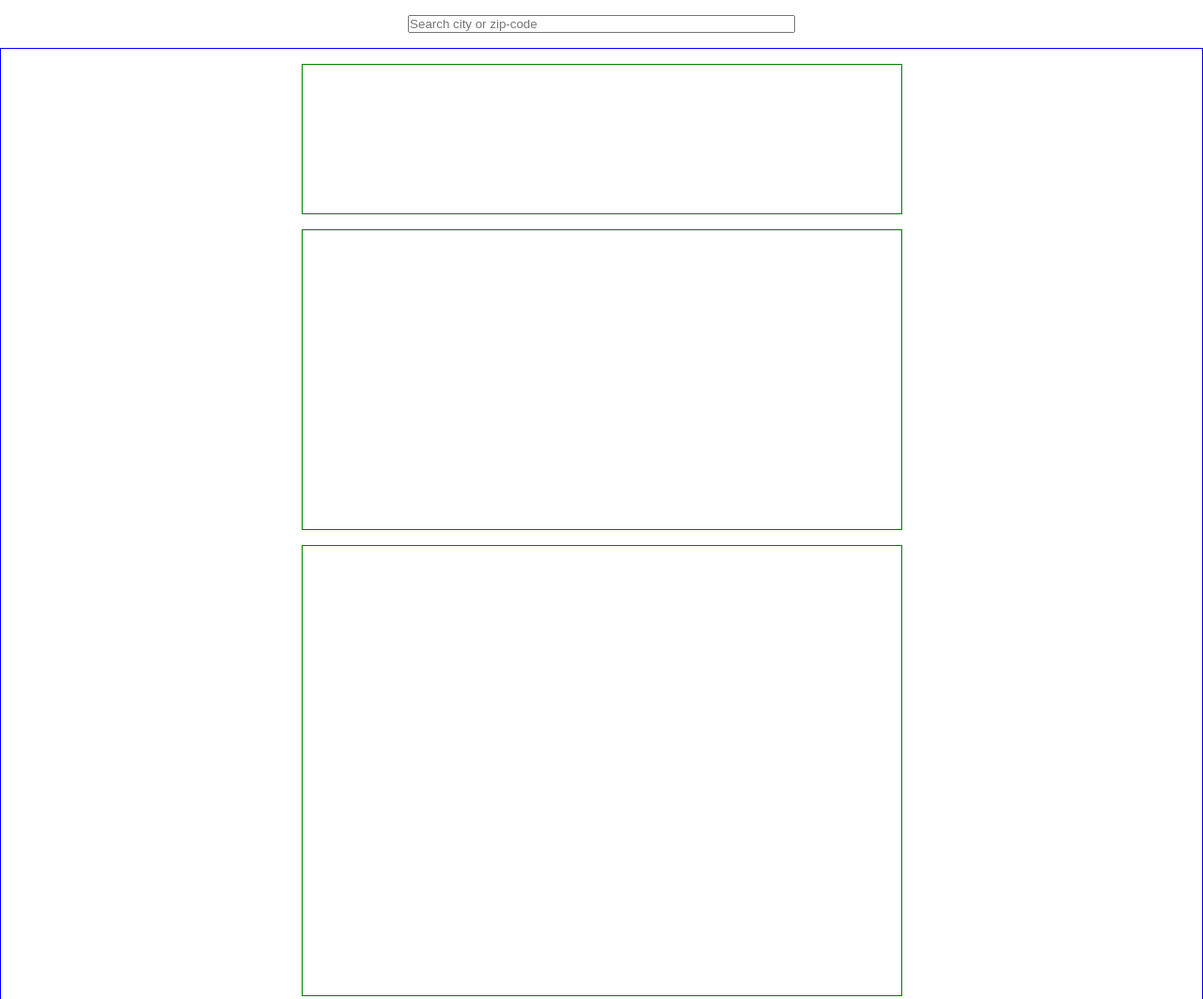
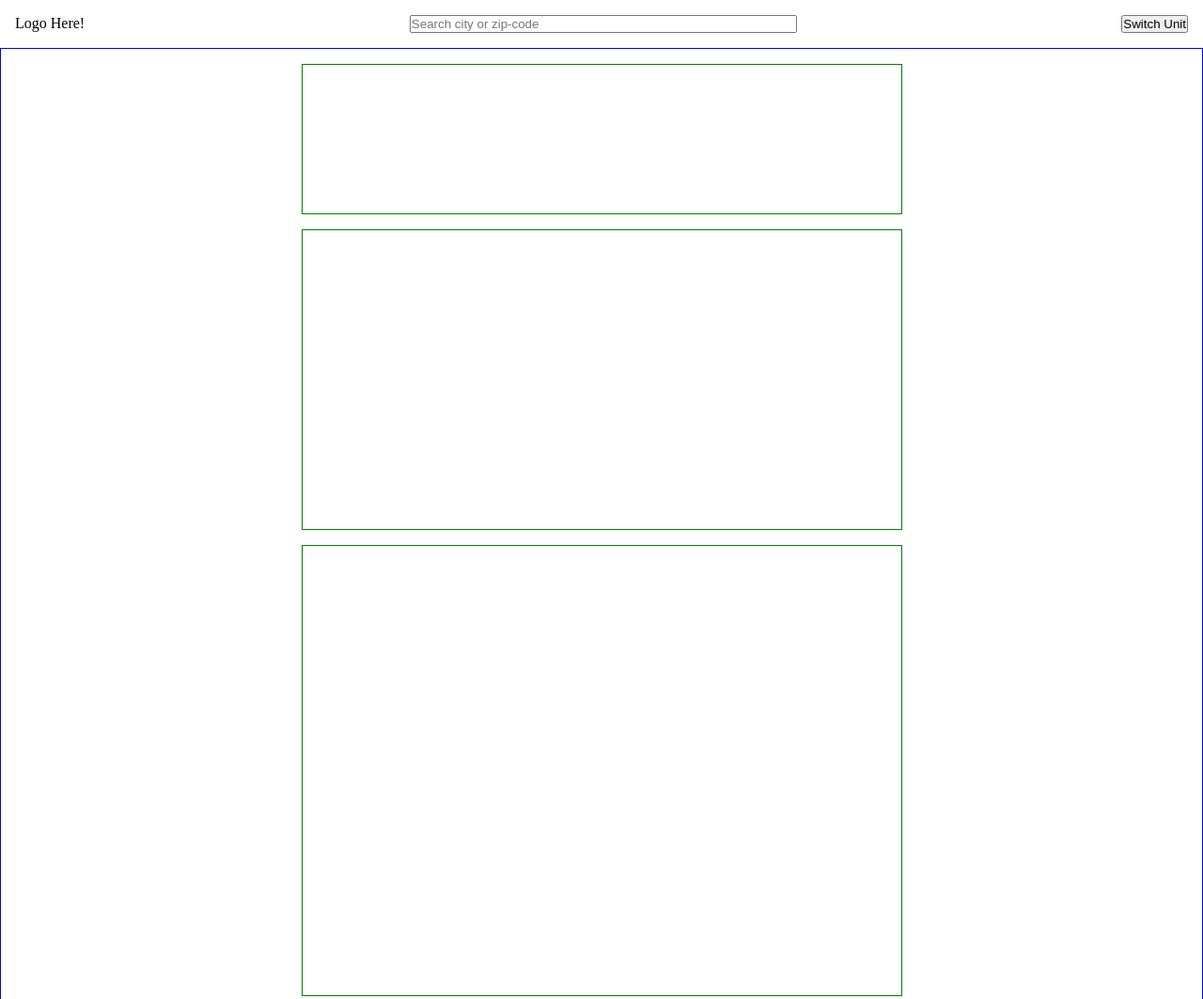
Before and after one commit to tomason182/weather-app, a website built with webpack: page src/index.html in a window 1280 px wide. Shown: the top 1063 px of the page at 94% size. Built offline with nearby package versions, Linux system fonts and the light colour scheme; no server answers.

Commit message:
add logo description

```diff
--- a/src/index.html
+++ b/src/index.html
@@ -7,13 +7,15 @@
 </head>
 <body>
     <div id="header">
-        <div id="logo"></div>
+        <div id="logo">Logo Here!</div>
         <div id="search-container">
             <form>
                 <input type="text" id="search" name="search" placeholder="Search city or zip-code">
             </form>
         </div>
-        <div id="switch-temp-unit"></div>
+        <div id="switch-temp-unit">
+            <button>Switch Unit</button>
+        </div>
     </div>
     <div id="main-content">
         <div id="today-summary"></div>
```
